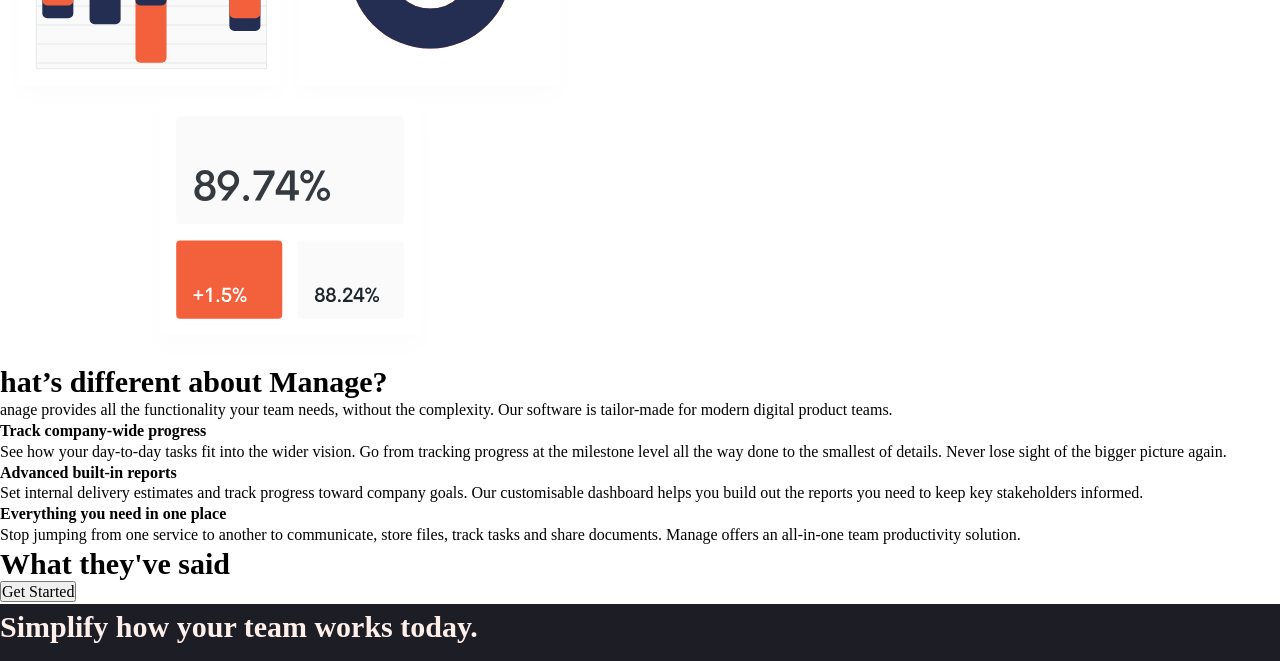
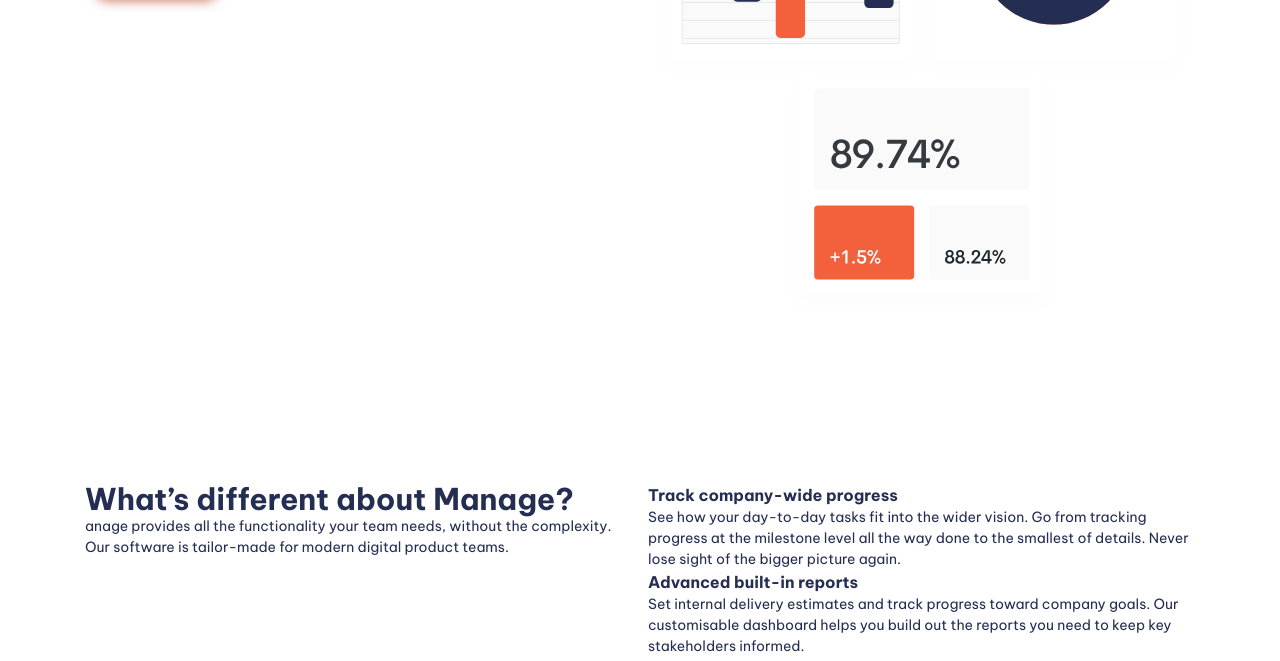
Before and after one commit to HabibShamun/Manage-Landing-page, a website built with Vite: page index.html in a window 1280 px wide. Shown: the part 420-1081 px from the top of the page. Built offline with nearby package versions, Linux system fonts and the light colour scheme.

Commit message:
added 1st round of css-3

```diff
--- a/index.html
+++ b/index.html
@@ -17,19 +17,22 @@
       <div class="container">
         <a href="$"><img src="images/logo.svg" alt="Manage"></a>
         <nav class="primary-navigation">
-          <li><a href="#">Pricing</a></li>
+          <ul role="list">
+             <li><a href="#">Pricing</a></li>
           <li><a href="#">Product</a></li>
           <li><a href="#">About Us</a></li>
           <li><a href="#">Careers</a></li>
           <li><a href="#">Community</a></li>
+          </ul>
+
         </nav>
         <button class="button">Get Started</button>
       </div>
     </header>
 
     <main>
-      <section>
-      <div class="conatiner">
+      <section class="padding-block-900">
+      <div class="container">
         <div class="even-columns">
           <div>
             <h1 class="fs-primary-heading fw-bold">
@@ -45,11 +48,11 @@
       </div>
       </section>
 
-      <section>
+      <section class="padding-block-900">
         <div class="container">
           <div class="even-columns">
             <div>
-              <h2 class="fs-secondary-heading fw-bold">hat’s different about Manage?</h2>
+              <h2 class="fs-secondary-heading fw-bold">What’s different about Manage?</h2>
               <p>anage provides all the functionality your team needs, without the complexity. Our software is
               tailor-made for modern
               digital product teams.</p>
@@ -80,13 +83,13 @@
         </div>
       </section>
 
-      <section class="carousel">
-        <h2 class="fs-secondary-heading">What they've said</h2>
+      <section class="carousel | padding-block-700">
+        <h2 class="fs-secondary-heading fw-bold">What they've said</h2>
         <!--carousel here-->
         <button class="button">Get Started</button>
       </section>
 
-      <section class="cta | bg-primary-400 text-neutral-100">
+      <section class="cta | bg-accent-400 text-neutral-100 padding-block-700">
 
         <div class="container">
           <div class="even-columns">
@@ -95,7 +98,7 @@
 
             </div>
             <div>
-              <button class="button"></button>
+              <button class="button" data-type="inverted">Get Started</button>
             </div>
           </div>
 
@@ -105,7 +108,7 @@
 
     </main>
 
-    <footer class="bg-neutral-900 text-neutral-100">
+    <footer class="padding-block-700 bg-neutral-900 text-neutral-100">
       <div class="container">
         <div class="even-columns">
           <div>
--- a/src/style.css
+++ b/src/style.css
@@ -1,10 +1,15 @@
 :root{
 
   --clr-accent-400:hsl(12, 88%, 59%);
-  --clr-accent-100:hsl(228, 39%, 23%);
-  --clr-primary-400:hsl(233, 12%, 13%);
-  --clr-neutral-100:hsl(13, 100%, 96%);
-  --clr-neutral-900:hsl(0, 0%, 98%);
+    --clr-accent-300:hsl(12, 88%, 75%);
+  --clr-accent-100:hsl(13, 100%, 96%);
+  --clr-accent-500:hsl(12, 60%, 45%);
+  --clr-primary-400:hsl(228, 39%, 23%);
+
+  --clr-neutral-900:hsl(233, 12%, 13%);
+  --clr-neutral-100:hsl(0, 0%, 98%);
+
+
 
   --ff-primary:'Be Vietnam Pro', sans-serif;
 
@@ -28,6 +33,19 @@
     --fs-body:var(--fs-400);
     --fs-nav:var(--fs-500);
     --fs-button:var(--fs-300);
+
+  --size-100:0.25rem;
+  --size-200:0.5rem;
+  --size-300:0.75rem;
+  --size-400:1rem;
+  --size-500:1.5rem;
+  --size-600:2rem;
+  --size-700:3rem;
+  --size-800:4rem;
+  --size-900:5rem;
+
+
+
 }
 @media screen and(min-width:50em) {
   :root{
@@ -46,76 +64,63 @@
   box-sizing: border-box;
 }
 
-/* Prevent font size inflation */
-html {
-  -moz-text-size-adjust: none;
-  -webkit-text-size-adjust: none;
-  text-size-adjust: none;
-}
-
-/* Remove default margin in favour of better control in authored CSS */
-*{
+/* Remove default margin */
+* {
   margin: 0;
   padding: 0;
-  font-size: inherit;
+  font: inherit;
 }
 
 /* Remove list styles on ul, ol elements with a list role, which suggests default styling will be removed */
-ul[role='list'],
-ol[role='list'] {
+ul[role="list"],
+ol[role="list"] {
   list-style: none;
 }
-html,body{
+
+/* Set core root defaults */
+html:focus-within {
+  scroll-behavior: smooth;
+}
+
+html,
+body {
   height: 100%;
 }
 
 /* Set core body defaults */
 body {
+  text-rendering: optimizeSpeed;
   line-height: 1.5;
-}
-
-/* Set shorter line heights on headings and interactive elements */
-h1, h2, h3, h4,
-button, input, label {
-  line-height: 1.1;
-}
-
-/* Balance text wrapping on headings */
-h1, h2,
-h3, h4 {
-  text-wrap: balance;
 }
 
 /* A elements that don't have a class get default styles */
 a:not([class]) {
   text-decoration-skip-ink: auto;
-  color: currentColor;
 }
 
 /* Make images easier to work with */
 img,
-picture
-,svg{
+picture,
+svg {
   max-width: 100%;
   display: block;
 }
 
-/* Inherit fonts for inputs and buttons */
-input, button,
-textarea, select {
-  font-family: inherit;
+/* Remove all animations, transitions and smooth scroll for people that prefer not to see them */
+@media (prefers-reduced-motion: reduce) {
+  html:focus-within {
+    scroll-behavior: auto;
+  }
+
+  *,
+  *::before,
+  *::after {
+    animation-duration: 0.01ms !important;
+    animation-iteration-count: 1 !important;
+    transition-duration: 0.01ms !important;
+    scroll-behavior: auto !important;
+  }
 }
-
-/* Make sure textareas without a rows attribute are not tiny */
-textarea:not([rows]) {
-  min-height: 10em;
-}
-
-/* Anything that has been anchored to should have extra scroll margin */
-:target {
-  scroll-margin-block: 5ex;
-}
-
 
 /*utility classes*/
 
@@ -161,12 +166,78 @@
 
 .fs-primary-heading{
   font-size: var(--fs-primary-heading);
+  line-height: 1.1;
 }
 .fs-secondary-heading{
   font-size: var(--fs-secondary-heading);
+  line-height: 1.1;
 }
 
 .fs-300{font-size: var(--fs-300);}
 .fs-400{font-size: var(--fs-400);}
 .fs-500{font-size: var(--fs-500);}
 .fs-600{font-size: var(--fs-600);}
+
+
+.padding-block-900{
+  padding-block: var(--size-900);
+}
+.padding-block-700{
+  padding-block: var(--size-700);
+}
+.container{
+  --max-width:1110px;
+  --padding:1rem;
+
+  width: min(var(--max-width),100% - (var(--padding))*2);
+  margin-inline: auto;
+}
+.even-columns{
+  display: grid;
+  gap: 1rem;
+}
+
+@media screen and (min-width:50em) {
+  .even-columns{
+     grid-auto-flow: column;
+     grid-auto-columns: 1fr;
+  }
+
+}
+
+/*general styling*/
+
+body{
+  font-size: var(--fs-body);
+  font-family: var(--ff-body);
+  color:var(--clr-primary-400)
+}
+.button{
+  cursor: pointer;
+  border: 0;
+  border-radius: 100vmax;
+  padding: 1em 2.5em;
+  font-weight: var(--fw-bold);
+  font-size: var(--fs-button);
+  color: var(--clr-neutral-100);
+  background-color: var(--clr-accent-400);
+  box-shadow: 0 1.125em 1em -1em var(--clr-accent-500);
+  line-height: 1;
+}
+
+.button[data-type="inverted"] {
+  background-color: var(--clr-neutral-100);
+  color: var(--clr-accent-400);
+}
+
+.button:hover,.button:focus-visible{
+
+  background-color: var(--clr-accent-300);
+
+}
+.button[data-type="inverted"]:hover,.button[data-type="inverted"]:focus-visible{
+
+  background-color: var(--clr-neutral-100);
+  color: var(--clr-accent-300);
+
+}
```
